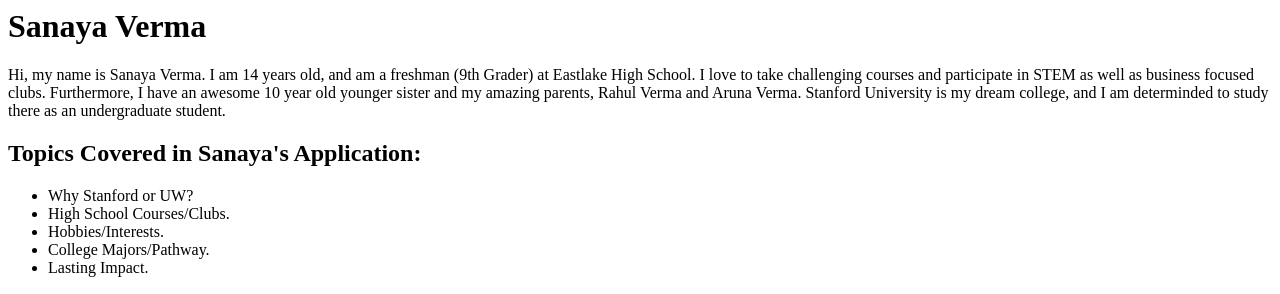
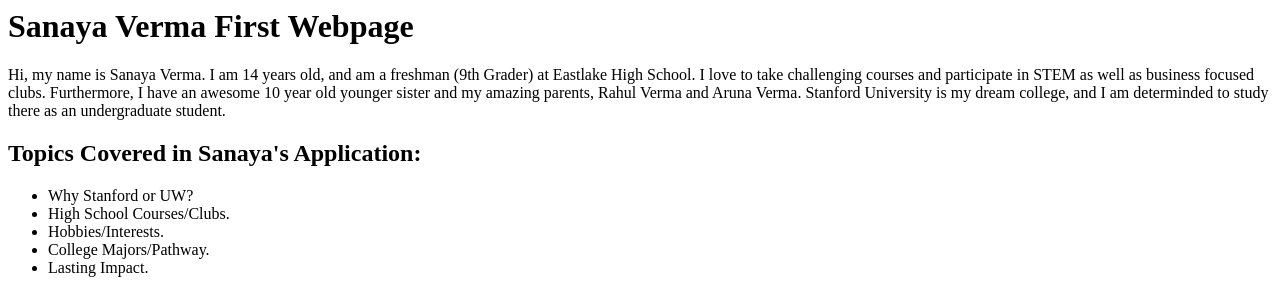
Before and after one commit to SanayaVerma/my-first-website, a plain HTML site: page FirstWebpage.html in a window 1280 px wide. Shown: the top 294 px of the page. Drawn offline with Linux system fonts and the light colour scheme.

Commit message:
Update FirstWebpage.html

```diff
--- a/FirstWebpage.html
+++ b/FirstWebpage.html
@@ -4,7 +4,7 @@
 	</head>
 
 	<body>
-		<h1>Sanaya Verma</h1>
+		<h1>Sanaya Verma First Webpage</h1>
 		<p>Hi, my name is Sanaya Verma. I am 14 years old, and am a freshman (9th Grader) at Eastlake High School. I love to take challenging courses and participate in 		STEM as well as business focused clubs. Furthermore, I have an awesome 10 year old younger sister and my amazing parents, Rahul Verma and Aruna Verma. Stanford 		University is my dream college, and I am determinded to study there as an undergraduate student.</p>
 
 		<h2>Topics Covered in Sanaya's Application:</h2>
```
